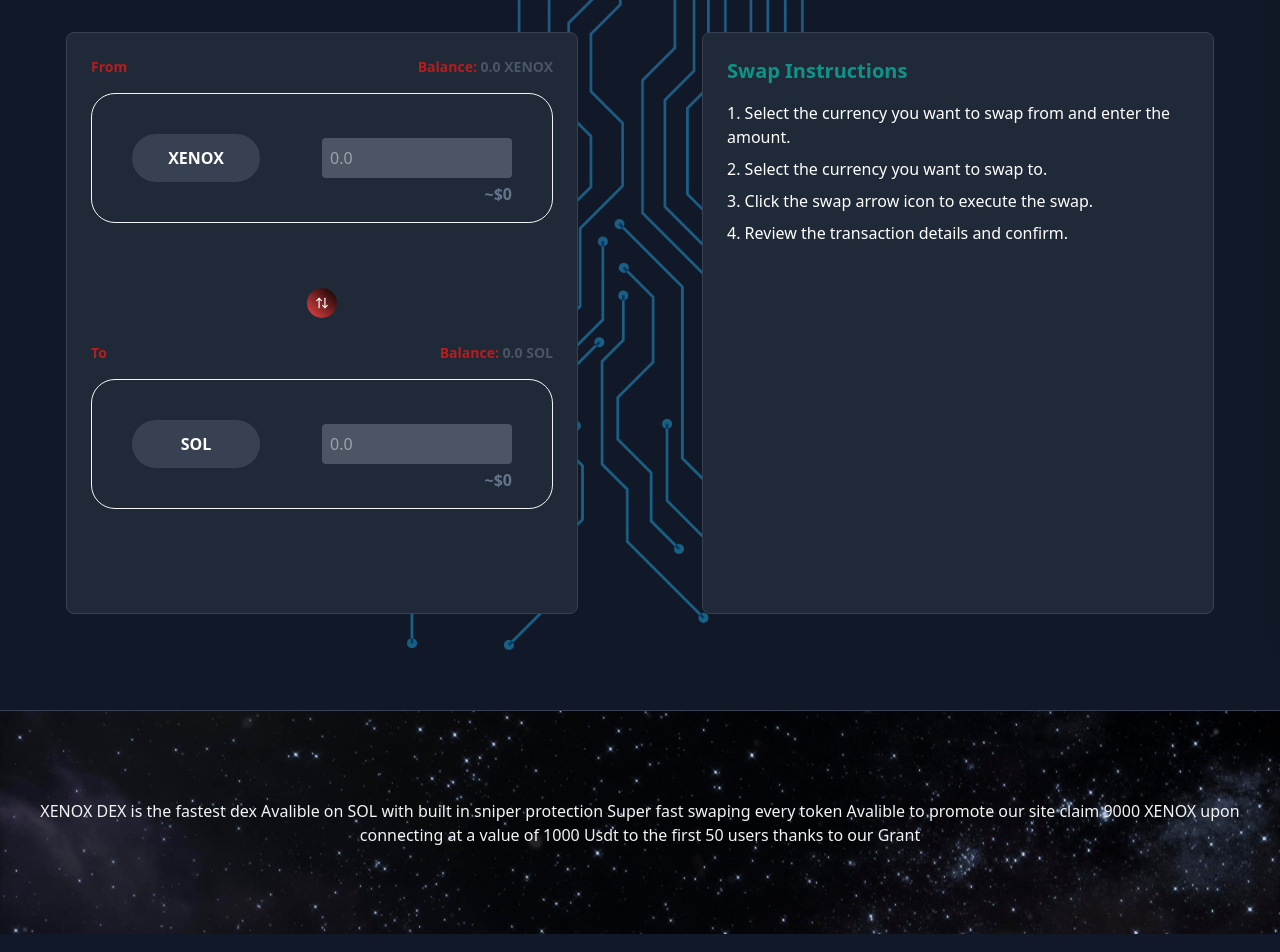
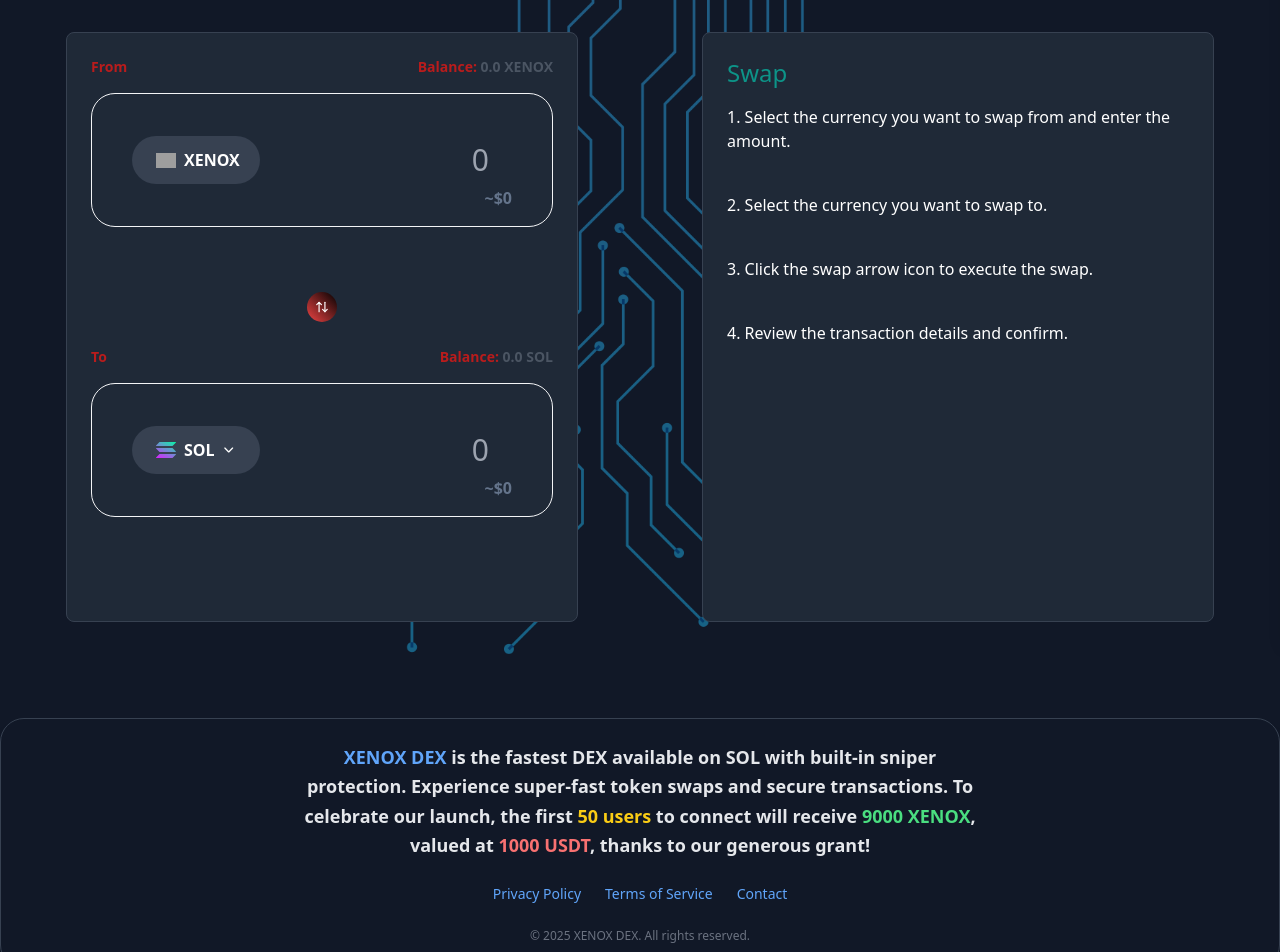
Before and after one commit to Diggardson270/xenox-dex, a Next.js app: page / in a window 1280 px wide. Shown: the part 160-1112 px from the top of the page. Built offline with nearby package versions, Linux system fonts and the light colour scheme; grey boxes are pictures that could not be loaded.

Commit message:
more changes

```diff
--- a/app/components/Footer.jsx
+++ b/app/components/Footer.jsx
@@ -1,16 +1,44 @@
 "use client";
 
 import React from "react";
+import Link from "next/link";
 
 function Footer() {
   return (
-    <footer className="footerbg flex flex-col items-center h-56 py-4 text-center border-t border-gray-700 mt-auto">
-      <div className="container mx-auto">
-        <p className="text-gray-100">
-          XENOX DEX is the fastest dex Avalible on SOL with built in sniper
-          protection Super fast swaping every token Avalible to promote our site
-          claim 9000 XENOX upon connecting at a value of 1000 Usdt to the first
-          50 users thanks to our Grant
+    <footer className="bg-gray-900 border border-gray-700 rounded-3xl w-full max-w-7xl mx-auto px-6 md:px-8 py-6 text-center text-white mt-6 relative bottom-6 shadow-lg">
+      <div className="container mx-auto flex flex-col items-center space-y-6">
+        <p className="text-gray-200 max-w-2xl text-lg font-semibold leading-relaxed">
+          <span className="text-blue-400">XENOX DEX</span> is the fastest DEX
+          available on SOL with built-in sniper protection. Experience
+          super-fast token swaps and secure transactions. To celebrate our
+          launch, the first <span className="text-yellow-400">50 users</span> to
+          connect will receive{" "}
+          <span className="text-green-400">9000 XENOX</span>, valued at{" "}
+          <span className="text-red-400">1000 USDT</span>, thanks to our
+          generous grant!
+        </p>
+        <div className="flex space-x-6 text-sm font-medium">
+          <Link
+            href="/privacy"
+            className="text-blue-400 hover:text-blue-300 transition-all"
+          >
+            Privacy Policy
+          </Link>
+          <Link
+            href="/terms"
+            className="text-blue-400 hover:text-blue-300 transition-all"
+          >
+            Terms of Service
+          </Link>
+          <Link
+            href="/contact"
+            className="text-blue-400 hover:text-blue-300 transition-all"
+          >
+            Contact
+          </Link>
+        </div>
+        <p className="text-gray-500 text-xs font-light">
+          &copy; {new Date().getFullYear()} XENOX DEX. All rights reserved.
         </p>
       </div>
     </footer>
--- a/app/components/Header.jsx
+++ b/app/components/Header.jsx
@@ -39,7 +39,7 @@
             : "absolute top-8 bg-gray-900"
         }`}
       >
-        <nav className="font-bold flex items-center justify-between text-white p-4">
+        <nav className="font-bold flex items-center justify-between text-white px-4">
           {/* Logo */}
           <Link href="/" className="text-2xl font-bold uppercase">
             Xenox
@@ -165,7 +165,7 @@
                 setMobileMenuOpen(false);
                 handleConnect();
               }}
-              className="flex gap-3 bg-teal-600 hover:bg-teal-400 text-gray-800 font-extrabold py-2 px-4 rounded w-full"
+              className="flex gap-3 bg-red-600 hover:bg-red-500 text-gray-800 font-extrabold py-2 px-4 rounded w-full"
             >
               <Wallet />
               <p>Connect Wallet</p>
--- a/app/components/SwapPanel.jsx
+++ b/app/components/SwapPanel.jsx
@@ -1,16 +1,20 @@
 "use client";
 
 import React, { useState } from "react";
-import { Wallet, ArrowUpDown } from "lucide-react";
+import { Wallet, ArrowUpDown, ChevronDown } from "lucide-react";
+
 import Image from "next/image";
+import sol from "../../public/solana-sol-logo.svg";
+import btc from "../../public/bitcoin-btc-logo.svg";
+import eth from "../../public/ethereum-eth-logo.svg";
 
 function SwapPanel() {
   // Define token objects (adjust logo paths as needed)
   const tokens = [
     { name: "XENOX", logo: "/logos/xenox.png" },
-    { name: "SOL", logo: "/logos/sol.png" },
-    { name: "BTC", logo: "/logos/btc.png" },
-    { name: "ETH", logo: "/logos/eth.png" },
+    { name: "SOL", logo: sol },
+    { name: "BTC", logo: btc },
+    { name: "ETH", logo: eth },
   ];
 
   // Initialize state with token objects
@@ -61,18 +65,28 @@
                       setActiveTokenField("from");
                       setModalOpen(true);
                     }}
-                    className="w-32 px-6 py-3 bg-gray-700 text-white font-bold rounded-3xl focus:outline-none"
+                    className="w-32 px-6 py-3 bg-gray-700 text-white font-bold rounded-3xl focus:outline-none flex items-center justify-center"
                   >
-                    {fromToken.name}
+                    <div className="flex items-center mr-2">
+                      <Image
+                        src={fromToken.logo}
+                        alt={fromToken.name}
+                        width={20} // Adjust width and height as needed
+                        height={20}
+                        className="mr-2"
+                      />
+                      {fromToken.name}
+                    </div>
+                    <ChevronDown size={16} className="text-white" />
                   </button>
                   <div className="w-1/2">
                     <input
                       id="fromAmount"
                       type="number"
-                      placeholder="0.0"
+                      placeholder="0"
                       value={fromAmount}
                       onChange={(e) => setFromAmount(e.target.value)}
-                      className="w-full p-2 rounded bg-gray-600 text-white focus:outline-none"
+                      className="w-full text-3xl text-right p-2 rounded bg-transparent text-white focus:outline-none"
                     />
                   </div>
                 </div>
@@ -102,25 +116,35 @@
               </div>
               <div className="border border-gray-100  mb-20 py-10 px-10 rounded-3xl">
                 <div className="flex items-center justify-between">
-                  {/* Token button for "from" selection */}
+                  {/* Token button for "to" selection */}
                   <button
                     type="button"
                     onClick={() => {
                       setActiveTokenField("to");
                       setModalOpen(true);
                     }}
-                    className="w-32 px-6 py-3 bg-gray-700 text-white font-bold rounded-3xl focus:outline-none"
+                    className="w-32 px-6 py-3 bg-gray-700 text-white font-bold rounded-3xl focus:outline-none flex items-center justify-center"
                   >
-                    {toToken.name}
+                    <div className="flex items-center mr-2">
+                      <Image
+                        src={toToken.logo}
+                        alt={toToken.name}
+                        width={20} // Adjust width and height as needed
+                        height={20}
+                        className="mr-2"
+                      />
+                      {toToken.name}
+                    </div>
+                    <ChevronDown size={16} className="text-white" />
                   </button>
                   <div className="w-1/2">
                     <input
-                      id="fromAmount"
+                      id="toAmount"
                       type="number"
-                      placeholder="0.0"
-                      value={fromAmount}
-                      onChange={(e) => setFromAmount(e.target.value)}
-                      className="w-full p-2 rounded bg-gray-600 text-white focus:outline-none"
+                      placeholder="0"
+                      value={toAmount}
+                      onChange={(e) => setToAmount(e.target.value)}
+                      className="w-full text-3xl text-right p-2 rounded bg-transparent text-white focus:outline-none"
                     />
                   </div>
                 </div>
@@ -173,11 +197,9 @@
         </div>
 
         {/* RIGHT: Instruction Card */}
-        <div className="bg-gray-800 rounded-lg p-6 w-full max-w-lg border border-gray-700 mx-auto">
-          <h2 className="text-xl font-bold text-teal-600 mb-4">
-            Swap Instructions
-          </h2>
-          <ol className="list-decimal list-inside text-white">
+        <div className="bg-gray-800 rounded-lg p-6 w-full max-w-lg border border-gray-700 mx-auto ">
+          <h2 className="text-2xl text-teal-600 mb-4">Swap</h2>
+          <ol className="list-decimal list-inside text-white space-y-10">
             <li className="mb-2">
               Select the currency you want to swap from and enter the amount.
             </li>
```
Also changed, not shown: public/bitcoin-btc-logo.svg (added), public/ethereum-eth-logo.svg (added).
